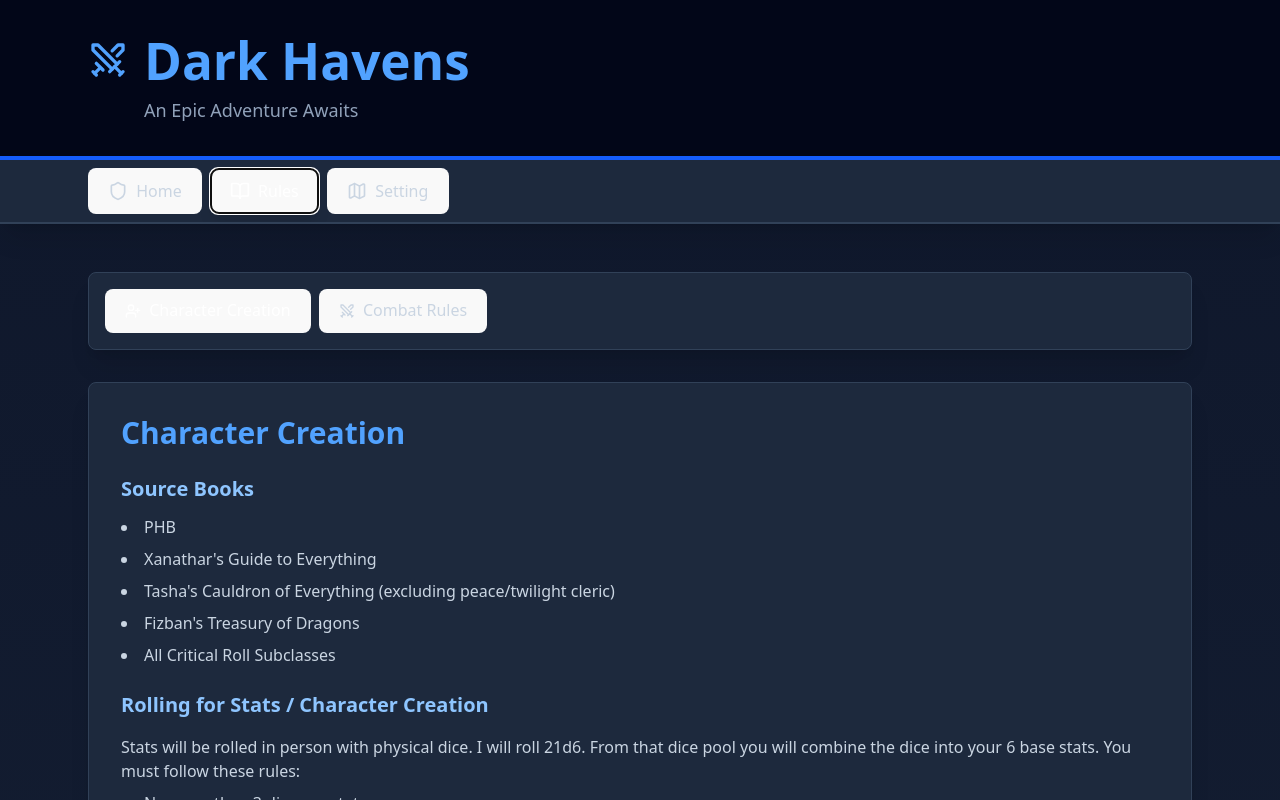
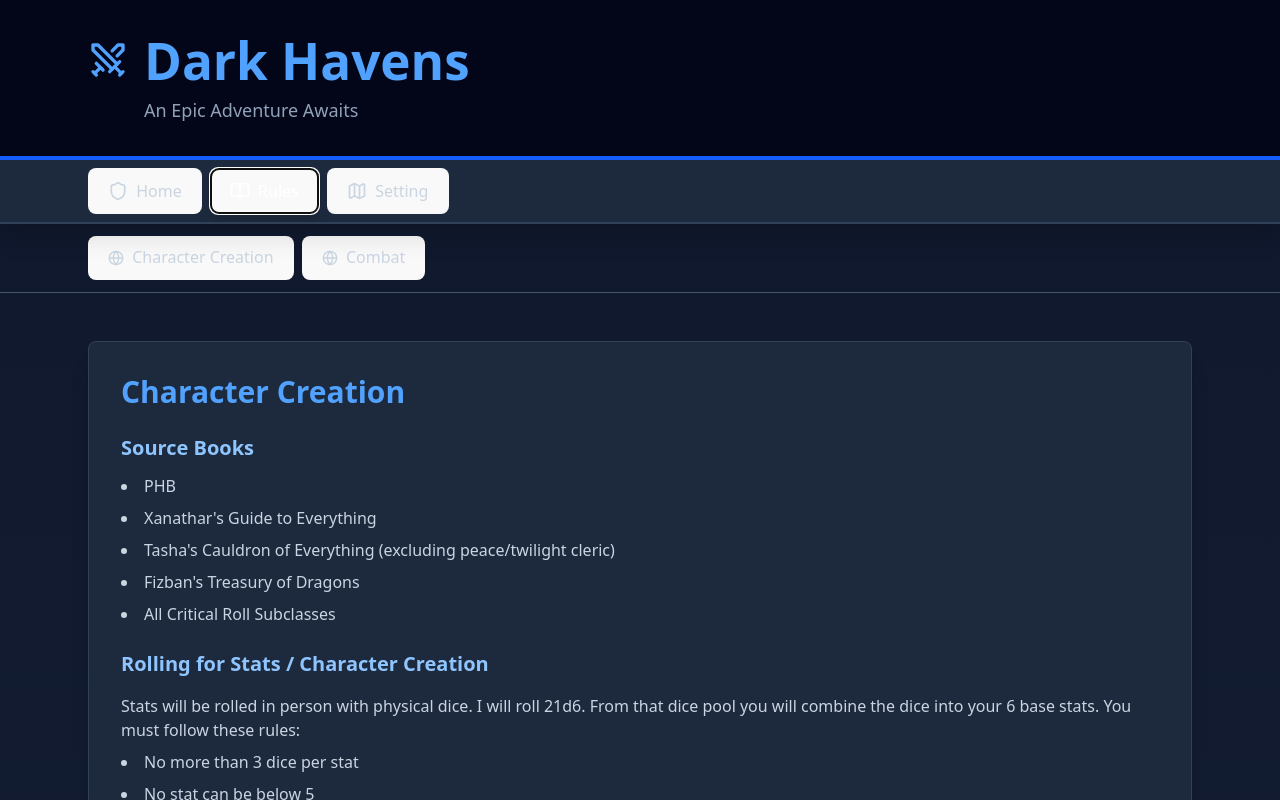
Before and after one commit to frozentank/dark-havens-campaign-website, a React (Vite) app: page /#home in a window 1280 px wide. Both pictures are taken after a click on the button "Rules". Shown: the top 800 px of the page. Built offline with nearby package versions, Linux system fonts and the light colour scheme.

Commit message:
fix: Adding persistent navigation
Signed-off-by: Thomas M <frozentank@gmail.com>

```diff
--- a/src/App.jsx
+++ b/src/App.jsx
@@ -1,9 +1,10 @@
-import React, { useState } from 'react';
+import React, { useState, useEffect } from 'react';
 import { BookOpen, Swords, Shield, Map, Globe, MapPin, Users, User, Skull } from 'lucide-react';
 import TabButton from './components/TabButton';
 import SubTabButton from './components/SubTabButton';
 import HomeTab from './tabs/HomeTab';
-import RulesTab from './tabs/RulesTab';
+import CharacterCreationSubTab from './tabs/rules/CharacterCreationSubTab';
+import CombatRulesSubTab from './tabs/rules/CombatRulesSubTab';
 import CulturesSubTab from './tabs/setting/CulturesSubTab';
 import MapsSubTab from './tabs/setting/MapsSubTab';
 import CharactersSubTab from './tabs/setting/CharactersSubTab';
@@ -12,8 +13,49 @@ import VilliansSubTab from './tabs/setting/VilliansSubTab';
 import DeitiesSubTab from './tabs/setting/DeitiesSubTab';
 
 export default function DnDCampaign() {
-  const [activeTab, setActiveTab] = useState('home');
-  const [activeSubTab, setActiveSubTab] = useState('cultures');
+// Parse URL hash on load
+  const getInitialTab = () => {
+    const hash = window.location.hash.slice(1); // Remove '#'
+    if (hash) {
+      const [tab, subTab] = hash.split('/');
+      if (tab === 'rules'){
+        return { tab: tab || 'home', settingSubTab: 'cultures', rulesSubTab: subTab || 'creation' };
+      } else if (tab === 'setting') {
+        return { tab: tab || 'home', settingSubTab: subTab || 'cultures', rulesSubTab: 'creation' };
+      }
+
+    }
+    return { tab: 'home', settingSubTab: 'cultures', rulesSubTab: 'creation' };
+  };
+
+  const initial = getInitialTab();
+  const [activeTab, setActiveTab] = useState(initial.tab);
+  const [activeSettingSubTab, setActiveSettingSubTab] = useState(initial.settingSubTab);
+  const [activeRulesSubTab, setActiveRulesSubTab] = useState(initial.rulesSubTab);
+
+  // Update URL hash when tabs change
+  useEffect(() => {
+    if (activeTab === 'setting') {
+      window.location.hash = `${activeTab}/${activeSettingSubTab}`;
+    } else if (activeTab === 'rules') {
+      window.location.hash = `${activeTab}/${activeRulesSubTab}`;
+    } else {
+      window.location.hash = activeTab;
+    }
+  }, [activeTab, activeSettingSubTab, activeRulesSubTab]);
+
+  // Handle browser back/forward buttons
+  useEffect(() => {
+    const handleHashChange = () => {
+      const initial = getInitialTab();
+      setActiveTab(initial.tab);
+      setActiveSettingSubTab(initial.settingSubTab);
+      setActiveRulesSubTab(initial.rulesSubTab);
+    };
+
+    window.addEventListener('hashchange', handleHashChange);
+    return () => window.removeEventListener('hashchange', handleHashChange);
+  }, []);
 
   const headerClasses = "bg-slate-950 border-b-4 border-blue-600 shadow-2xl";
   const navClasses = "bg-slate-800 shadow-xl sticky top-0 z-50 border-b-2 border-slate-700";
@@ -42,16 +84,27 @@ export default function DnDCampaign() {
         </div>
       </nav>
 
+      {activeTab === 'rules' && (
+        <div className={subNavClasses}>
+          <div className="max-w-6xl mx-auto px-6">
+            <div className="flex gap-2 overflow-x-auto flex-wrap">
+              <SubTabButton id="creation" icon={Globe} label="Character Creation" activeRulesSubTab={activeRulesSubTab} onClick={setActiveRulesSubTab} />
+              <SubTabButton id="combat" icon={Globe} label="Combat" activeRulesSubTab={activeRulesSubTab} onClick={setActiveRulesSubTab} />
+            </div>
+          </div>
+        </div>
+      )}
+
       {activeTab === 'setting' && (
         <div className={subNavClasses}>
           <div className="max-w-6xl mx-auto px-6">
             <div className="flex gap-2 overflow-x-auto flex-wrap">
-              <SubTabButton id="cultures" icon={Globe} label="Cultures" activeSubTab={activeSubTab} onClick={setActiveSubTab} />
-              <SubTabButton id="deities" icon={Globe} label="Deities" activeSubTab={activeSubTab} onClick={setActiveSubTab} />
-              <SubTabButton id="maps" icon={MapPin} label="Maps" activeSubTab={activeSubTab} onClick={setActiveSubTab} />
-              <SubTabButton id="characters" icon={Users} label="Characters" activeSubTab={activeSubTab} onClick={setActiveSubTab} />
-              <SubTabButton id="people" icon={User} label="People of Interest" activeSubTab={activeSubTab} onClick={setActiveSubTab} />
-              <SubTabButton id="villains" icon={Skull} label="Villains" activeSubTab={activeSubTab} onClick={setActiveSubTab} />
+              <SubTabButton id="cultures" icon={Globe} label="Cultures" activeSettingSubTab={activeSettingSubTab} onClick={setActiveSettingSubTab} />
+              <SubTabButton id="deities" icon={Globe} label="Deities" activeSettingSubTab={activeSettingSubTab} onClick={setActiveSettingSubTab} />
+              <SubTabButton id="maps" icon={MapPin} label="Maps" activeSettingSubTab={activeSettingSubTab} onClick={setActiveSettingSubTab} />
+              <SubTabButton id="characters" icon={Users} label="Characters" activeSettingSubTab={activeSettingSubTab} onClick={setActiveSettingSubTab} />
+              <SubTabButton id="people" icon={User} label="People of Interest" activeSettingSubTab={activeSettingSubTab} onClick={setActiveSettingSubTab} />
+              <SubTabButton id="villains" icon={Skull} label="Villains" activeSettingSubTab={activeSettingSubTab} onClick={setActiveSettingSubTab} />
             </div>
           </div>
         </div>
@@ -59,15 +112,20 @@ export default function DnDCampaign() {
 
       <main className="max-w-6xl mx-auto px-6 py-12">
         {activeTab === 'home' && <HomeTab />}
-        {activeTab === 'rules' && <RulesTab />}
+        {activeTab === 'rules' && (
+          <>
+            {activeRulesSubTab === 'creation' && <CharacterCreationSubTab />}
+            {activeRulesSubTab === 'combat' && <CombatRulesSubTab />}
+          </>
+        )}
         {activeTab === 'setting' && (
           <>
-            {activeSubTab === 'cultures' && <CulturesSubTab />}
-            {activeSubTab === 'deities' && <DeitiesSubTab />}
-            {activeSubTab === 'maps' && <MapsSubTab />}
-            {activeSubTab === 'characters' && <CharactersSubTab />}
-            {activeSubTab === 'people' && <PeopleOfInterestSubTab />}
-            {activeSubTab === 'villains' && <VilliansSubTab />}
+            {activeSettingSubTab === 'cultures' && <CulturesSubTab />}
+            {activeSettingSubTab === 'deities' && <DeitiesSubTab />}
+            {activeSettingSubTab === 'maps' && <MapsSubTab />}
+            {activeSettingSubTab === 'characters' && <CharactersSubTab />}
+            {activeSettingSubTab === 'people' && <PeopleOfInterestSubTab />}
+            {activeSettingSubTab === 'villains' && <VilliansSubTab />}
           </>
         )}
       </main>
--- a/src/tabs/RulesTab.jsx
+++ b/src/tabs/RulesTab.jsx
@@ -5,7 +5,34 @@ import CharacterCreationSubTab from './rules/CharacterCreationSubTab';
 import CombatRulesSubTab from './rules/CombatRulesSubTab';
 
 export default function RulesTab() {
-  const [activeSubTab, setActiveSubTab] = useState('creation');
+  // Parse URL hash to get the rules sub-tab
+  const getInitialSubTab = () => {
+    const hash = window.location.hash.slice(1); // Remove '#'
+    if (hash.startsWith('rules/')) {
+      const parts = hash.split('/');
+      return parts[1] || 'creation';
+    }
+    return 'creation';
+  };
+
+  const [activeSubTab, setActiveSubTab] = useState(getInitialSubTab());
+
+  // Update URL hash when sub-tab changes
+  const handleSubTabChange = (newSubTab) => {
+    setActiveSubTab(newSubTab);
+    window.location.hash = `rules/${newSubTab}`;
+  };
+
+  // Listen for hash changes (browser back/forward buttons)
+  useEffect(() => {
+    const handleHashChange = () => {
+      const subTab = getInitialSubTab();
+      setActiveSubTab(subTab);
+    };
+
+    window.addEventListener('hashchange', handleHashChange);
+    return () => window.removeEventListener('hashchange', handleHashChange);
+  }, []);
 
   return (
     <div className="space-y-8">
```
